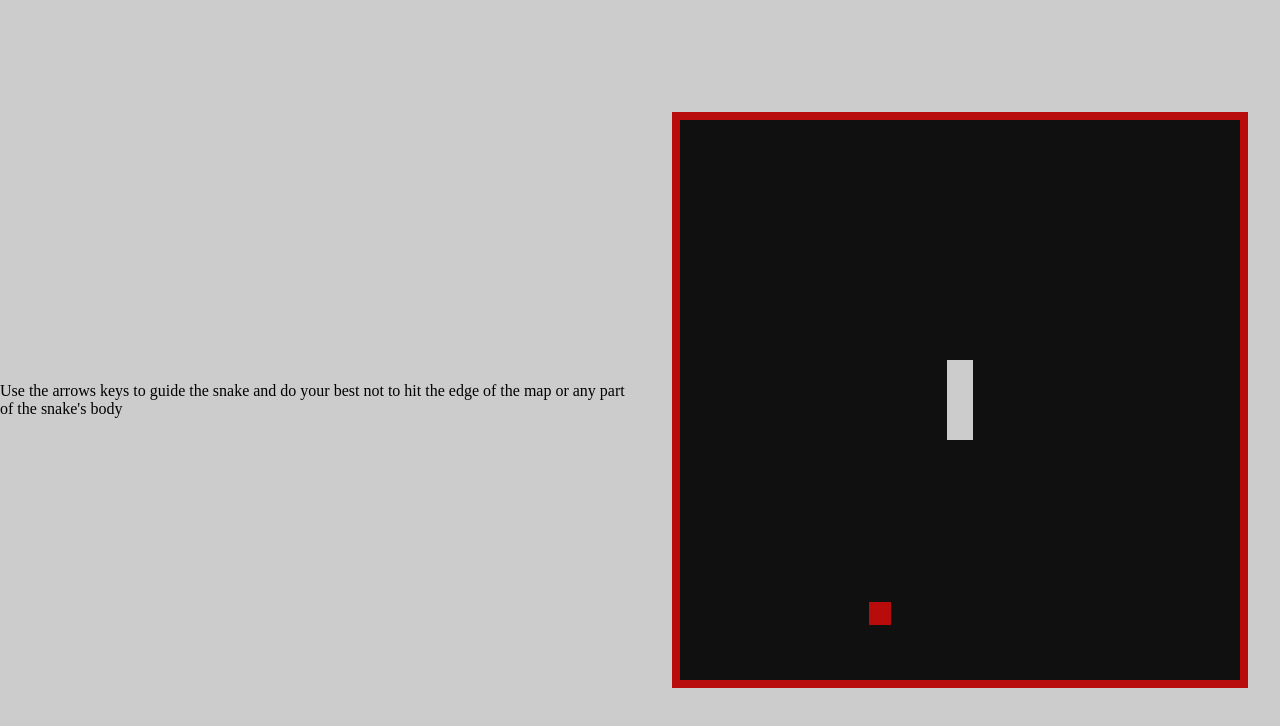
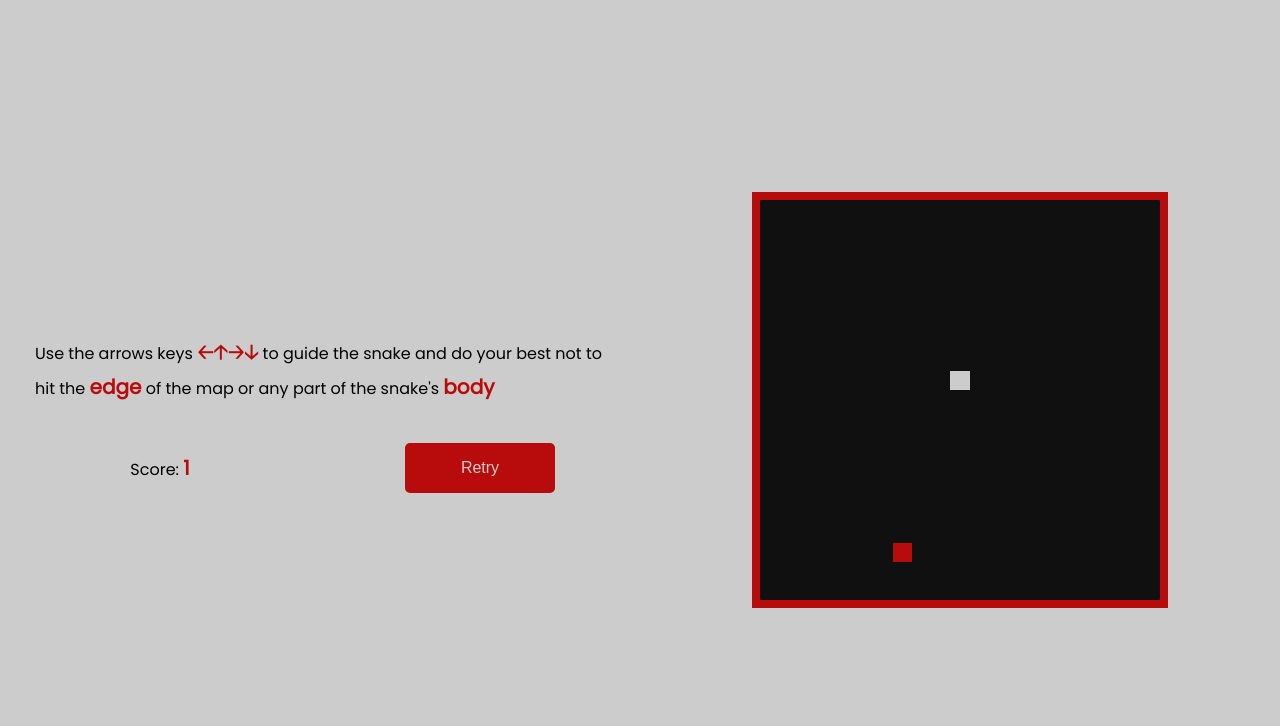
Before and after one commit to josepharsenicsulfate/js-snake, a plain HTML site: page index.html in a window 1280 px wide. Drawn offline with Linux system fonts and the light colour scheme.

Commit message:
added and styled some ui elements

```diff
--- a/food.js
+++ b/food.js
@@ -1,13 +1,15 @@
 import { onSnake, growSnake } from './snake.js'
+import { modifySpeed } from './game.js'
 
 let GRID_SIZE = 21
 let food = getFoodRandomPosition()
-const rate = 1
+const rate = 5
 
 export function update(){
     if(onSnake(food)){
         growSnake(rate)
         food = getFoodRandomPosition()
+        modifySpeed(15)
     }
 }
 
--- a/game.js
+++ b/game.js
@@ -1,22 +1,36 @@
-import { draw as drawSnake, update as updateSnake, snakeIntersection, getSnakeHead } from './snake.js'
+import { draw as drawSnake, update as updateSnake, snakeIntersection, getSnakeHead, getSnakeLength } from './snake.js'
 import { draw as drawFood, update as updateFood, outsideGrid } from './food.js'
 
 let gameBoard = document.getElementById('game-board')
+let scoreDisplay = document.getElementById('score')
+let gameOverMsg = document.getElementById('game-over hide')
 let gameOver = false
-const gameSpeed = 1000  // milliseconds
+let score = 0
+
+export let gameSpeed = 250  // milliseconds
+
+export function modifySpeed(newGameSpeed){
+    if((gameSpeed-newGameSpeed) > 45){
+        gameSpeed-=newGameSpeed
+    }else{
+        gameSpeed = 45
+    }
+}
 
 function gameLoop(){
     update()
     draw()
 
-    if(gameOver){
-        if(confirm('Game over. Press ok to restart.')){
-            window.location = '/'
-        }
-        return
+    if(!gameOver){
+        setTimeout(gameLoop, gameSpeed)
+
+        score = getSnakeLength()
+        scoreDisplay.innerHTML = score
+    }else{
+        gameOverMsg.innerHTML = "you died"
+        gameOverMsg.classList.remove('hide')
+        gameOverMsg.classList.add('show')
     }
-
-    setTimeout(gameLoop, gameSpeed)
 }
 
 gameLoop() // initiate loop
--- a/index.html
+++ b/index.html
@@ -8,16 +8,19 @@
 
     <script src="./game.js" defer type="module"></script>
     <link rel="stylesheet" href="style.css">
+    <script src="https://kit.fontawesome.com/60b39ed68f.js" crossorigin="anonymous"></script>
 </head>
 
 <body>
     <div class="main">
         <div class="container info">
-            <p>Use the arrows keys to guide the snake and do your best not to hit the edge of the map or any part of the snake's body</p>
+            <p>Use the arrows keys <span>🡠🡡🡢🡣</span> to guide the snake and do your best not to hit the <span>edge</span> of the map or any part of the snake's <span>body</span></p>
+            <p>Score: <span id="score"></span></p>
+            <button onclick="location.reload()">retry</button>
         </div>
-
         <div class="container game">
             <div id="game-board"></div>
+            <div id="game-over hide"></div>
         </div>
     </div>
 
--- a/snake.js
+++ b/snake.js
@@ -1,26 +1,18 @@
 import { moveInput } from './input.js'
 
 let snake = [
-                {x: 11, y: 10},
-                {x: 11, y: 11},
-                {x: 11, y: 12}
+                {x: 11, y: 10}
             ]
 
 export function update(){
-    console.log(snake)
     let currMove = moveInput()
 
-    if(currMove.x != 0 || currMove.y != 0){
-        for (let i = snake.length-1; i > 0; i--){
-            snake[i] = snake[i-1]
-        }
+    for (let i = snake.length - 2; i >= 0; i--){
+        snake[i + 1] = { ...snake[i] }
     }
 
     snake[0].x += currMove.x
     snake[0].y += currMove.y
-
-    console.log(snake)
-    console.log(snake.length);
 }
 
 export function draw(gameBoard){
@@ -56,6 +48,10 @@ export function getSnakeHead(){
     return snake[0]
 }
 
+export function getSnakeLength(){
+    return snake.length
+}
+
 function equalPositions(pos1, pos2){
     return (pos1.x === pos2.x && pos1.y === pos2.y)
 }
--- a/style.css
+++ b/style.css
@@ -1,3 +1,5 @@
+@import url('https://fonts.googleapis.com/css2?family=Poppins&display=swap');
+
 body{
     margin: 0;
     width: 100vw;
@@ -7,25 +9,24 @@ body{
     display: flex;
     justify-content: center;
     align-items: center;
+
+    font-family: 'Poppins', sans-serif;
 }
 
 .main{
     display: flex;
     justify-content: center;
     align-items: center;
+    flex-wrap: wrap;
 }
 
-.container{
+.main > *{
     width: 50%;
-    display: flex;
-    justify-content: center;
-    align-items: center;
 }
 
 #game-board{
-    height: 70vmin;
-    width: 70vmin;
-
+    width: 50vmin;
+    height: 50vmin;
     display: grid;
     grid-template-columns: repeat(21, 1fr);
     grid-template-rows: repeat(21, 1fr);
@@ -34,11 +35,71 @@ body{
     border: 1vmin solid #b80b0b;
 }
 
+.container{
+    display: grid;
+    align-items: center;
+    justify-items: center;
+    grid-template-columns: repeat(2,1fr);
+}
+
+.container > :first-child{
+    grid-column: 1 / span 2;
+}
+
+.container.info > :first-child{
+    margin: 35px;
+}
+
+button{
+    background-color: #b80b0b;
+    color: #ccc;
+    border: none;
+    border-radius: 5px;
+
+    width: 150px;
+    height: 50px;
+
+    font-size: 16px;
+    text-transform: capitalize;
+}
+
+p span{
+    color: #b80b0b;
+    font-weight: 700;
+    font-size: 20px;
+    vertical-align: baseline;
+    margin: 0;
+}
+
+.hide{
+    visibility: hidden;
+}
+.show{
+    visibility: visible;
+    animation-name: fadein;
+    animation-duration: 3s;
+    position: relative;
+    text-transform: uppercase;
+    color: #b80b0b;
+    background-color: #ccc;
+    text-align: center;
+    grid-column: 1 / span 2;
+    top: -225px ;
+    left: 0;
+    font-size: 54px;
+    /* font-family: 'Comic Sans MS', sans-serif;  */
+    z-index: 10;
+}
+
 .snake{
     background-color: #cccccc;
 }
 
 .food{
     background-color: #b80b0b;
-    border: 0.25vmin solid #101010;
 }
+
+@keyframes fadein{
+    0% { opacity: 0; }
+    100% { opacity: 1; }
+}
```
